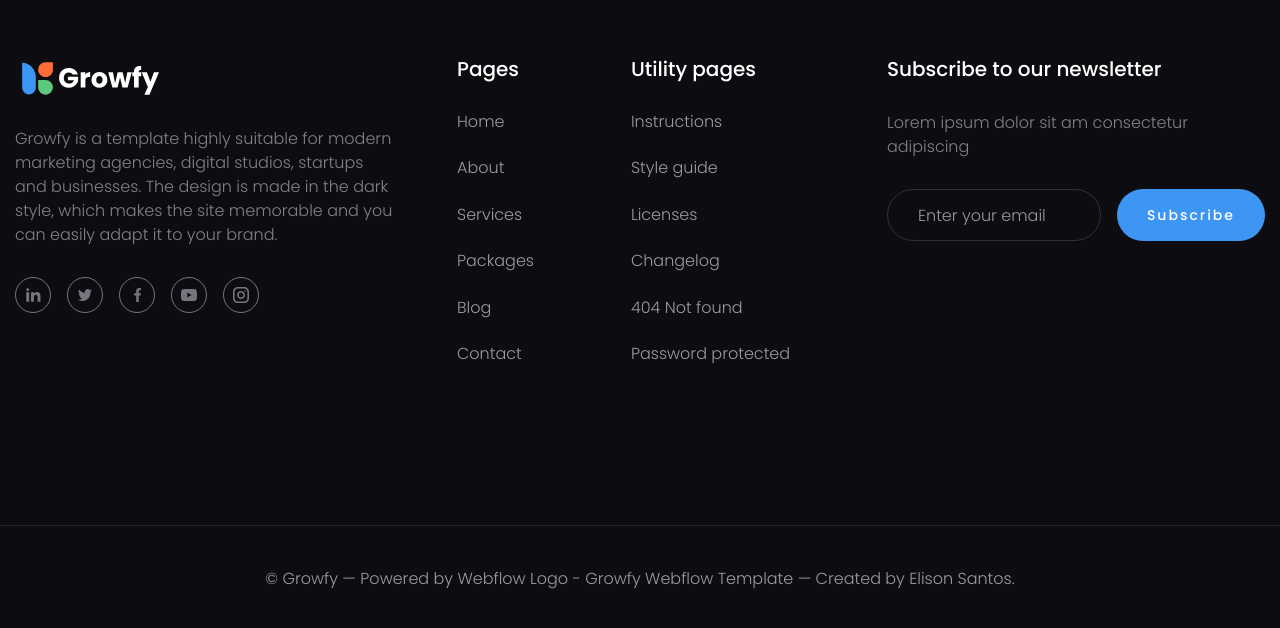
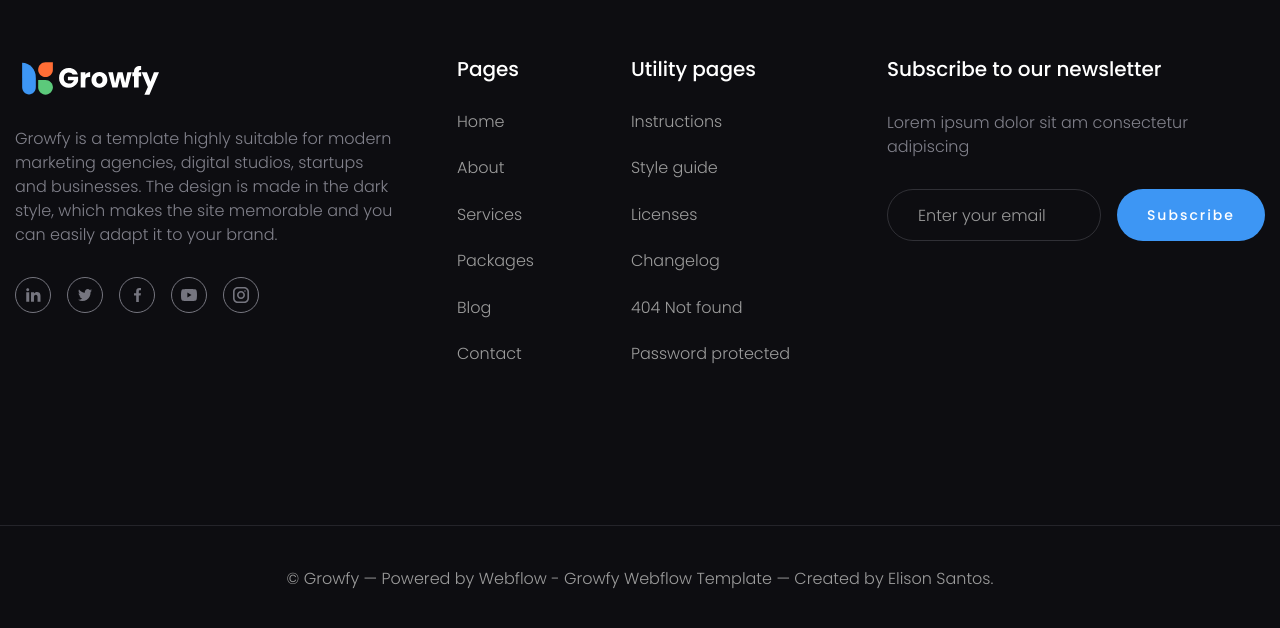
Before and after one commit to aftabrehan/growfy, a Next.js app: page / in a window 1280 px wide. Shown: the part 5901-6529 px from the top of the page. Built offline with nearby package versions, Linux system fonts and the light colour scheme.

Commit message:
Minor Fix

```diff
--- a/src/components/footer/Footer.js
+++ b/src/components/footer/Footer.js
@@ -136,8 +136,8 @@ const Footer = () => {
       <div className={clsx(stl.footer__bottom, stl.bottom_footer)}>
         <div className={stl.bottom_footer__container}>
           <div className={stl.bottom_footer__copy}>
-            © Growfy — Powered by Webflow Logo - Growfy Webflow Template —
-            Created by Elison Santos.
+            © Growfy — Powered by Webflow - Growfy Webflow Template — Created by
+            Elison Santos.
           </div>
         </div>
       </div>
```
